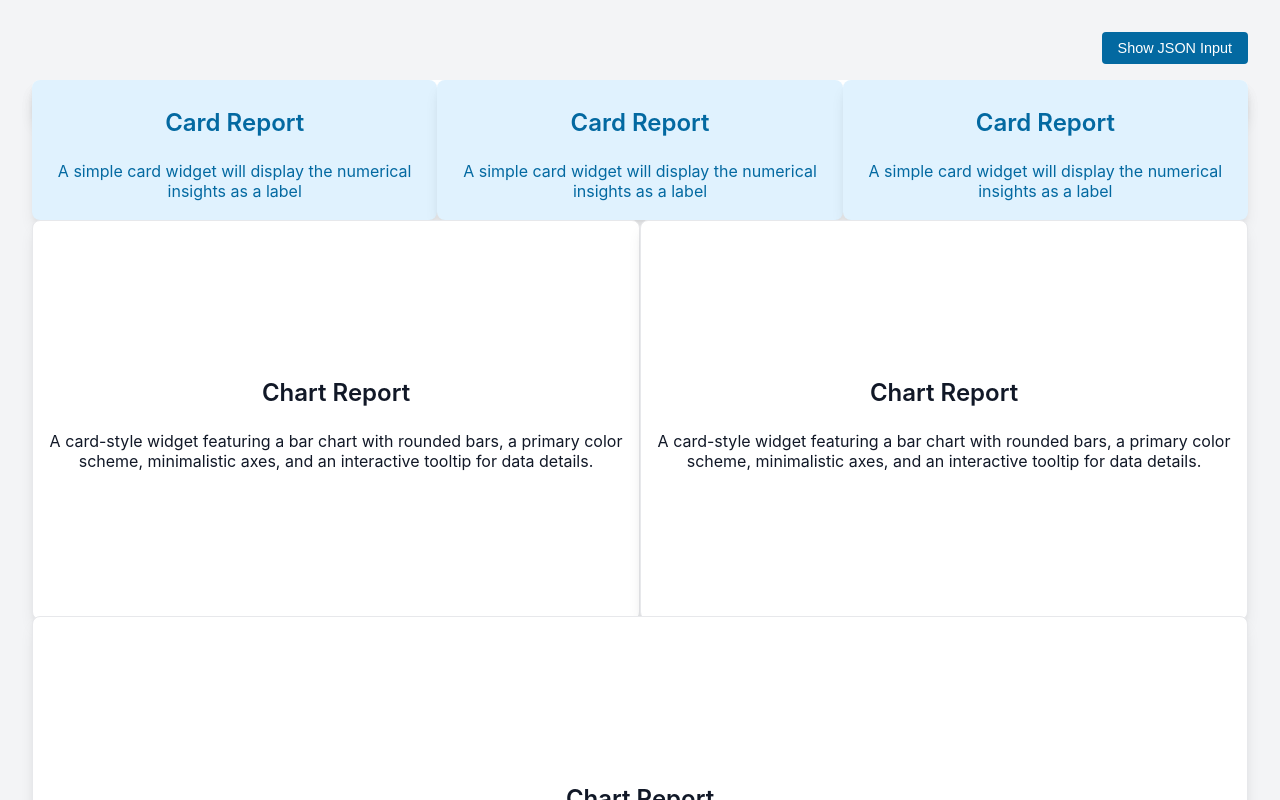
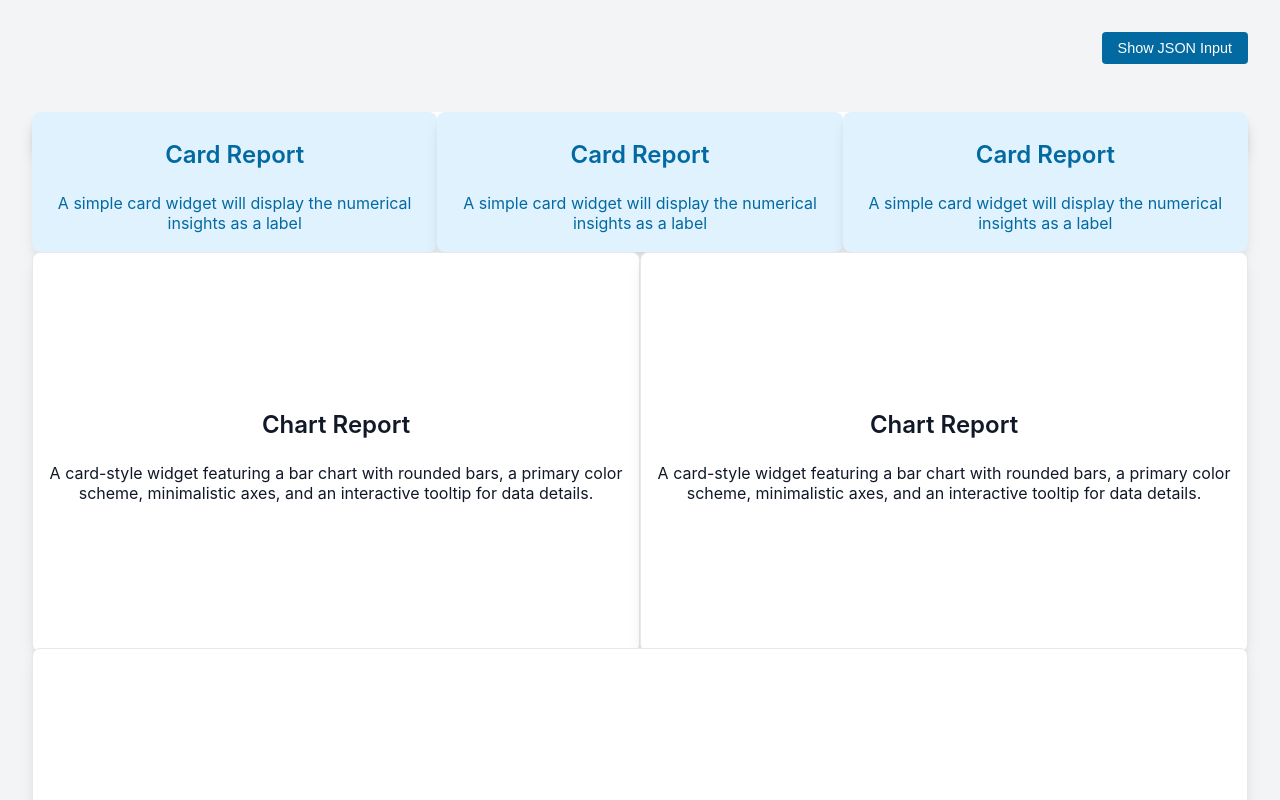
Before and after one commit to satheesh66/grid_preview, a React (Vite) app: page / in a window 1280 px wide. Shown: the top 800 px of the page. Built offline with nearby package versions, Linux system fonts and the light colour scheme.

Commit message:
Feat: Improve visual separation of JSON input and grid layout

```diff
--- a/src/App.css
+++ b/src/App.css
@@ -1,4 +1,3 @@
-
 .dashboard {
   padding: 2rem;
 }
@@ -30,6 +29,7 @@
   background-color: var(--color-white);
   border-radius: 8px;
   box-shadow: 0 4px 6px -1px rgba(0, 0, 0, 0.1), 0 2px 4px -1px rgba(0, 0, 0, 0.05);
+  border: 1px solid var(--color-gray-200); /* Added border for clearer separation */
 }
 
 .json-input-section h2 {
@@ -77,6 +77,7 @@
   grid-template-columns: repeat(36, 1fr);
   grid-auto-rows: 4px;
   gap: 0;
+  margin-top: 3rem; /* Increased margin-top for separation */
 }
 
 .widget {
```
